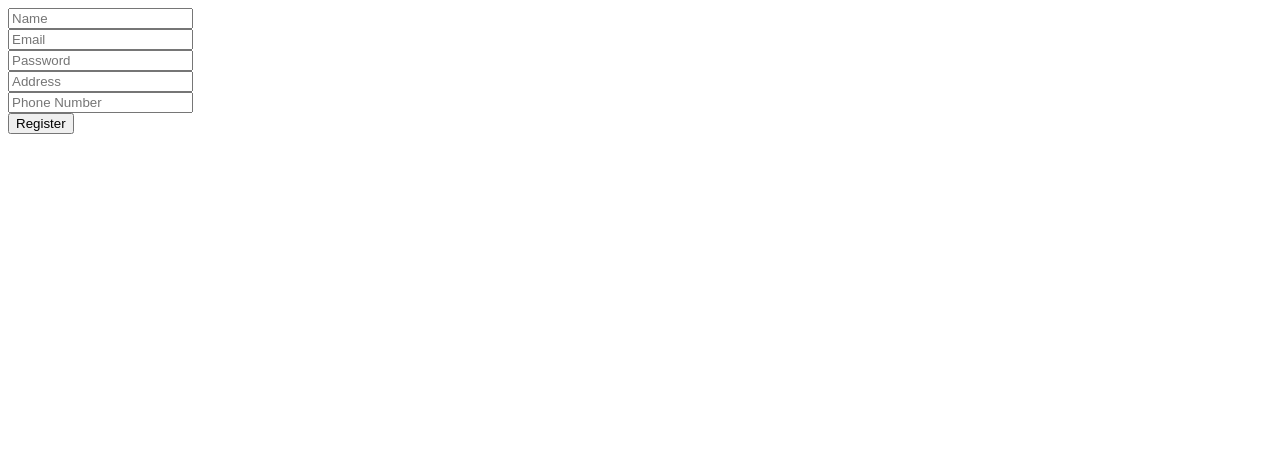
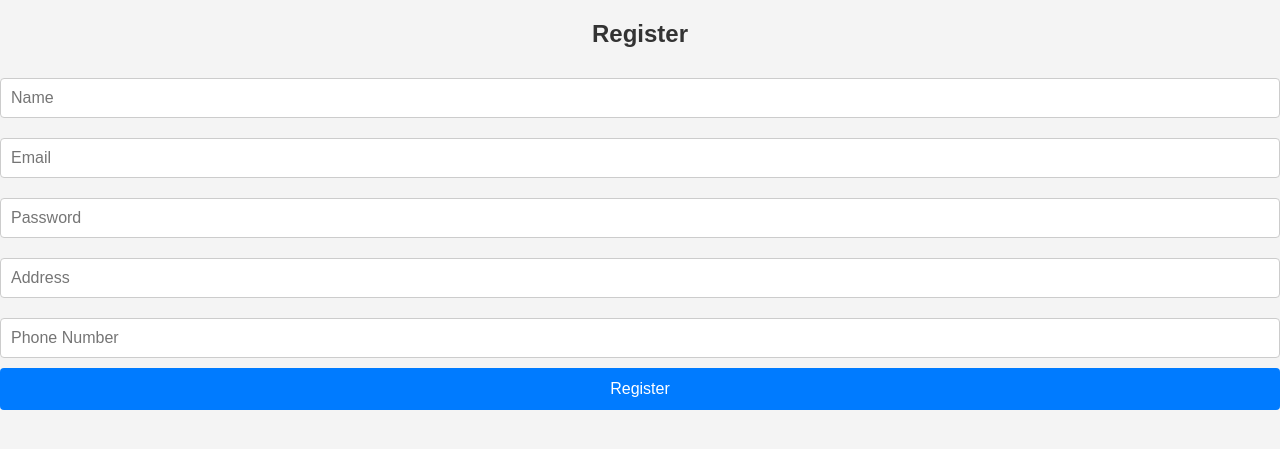
Before and after one commit to keithmmc/onlinestore, a PHP site: page /register.php in a window 1280 px wide. Shown: the top 449 px of the page. Run offline with PHP 8.4, Linux system fonts and the light colour scheme.

Commit message:
Update register.php

```diff
--- a/register.php
+++ b/register.php
@@ -19,6 +19,19 @@ if ($_SERVER['REQUEST_METHOD'] == 'POST') {
 }
 ?>
 
+<!DOCTYPE html>
+<html lang="en">
+<head>
+    <meta charset="UTF-8">
+    <meta name="viewport" content="width=device-width, initial-scale=1.0">
+    <title>Register</title>
+    <!-- Link to the external CSS file -->
+    <link rel="stylesheet" href="assets/style.css">
+</head>
+<body>
+
+    <div class="form-container">
+        <h2>Register</h2>
         <form method="POST" action="register.php">
             <input type="text" name="name" placeholder="Name" required><br>
             <input type="email" name="email" placeholder="Email" required><br>
@@ -27,3 +40,7 @@ if ($_SERVER['REQUEST_METHOD'] == 'POST') {
             <input type="text" name="phone_number" placeholder="Phone Number" required><br>
             <button type="submit">Register</button>
         </form>
+    </div>
+
+</body>
+</html>
```
Lines whose indentation alone changed are shown as unchanged.
